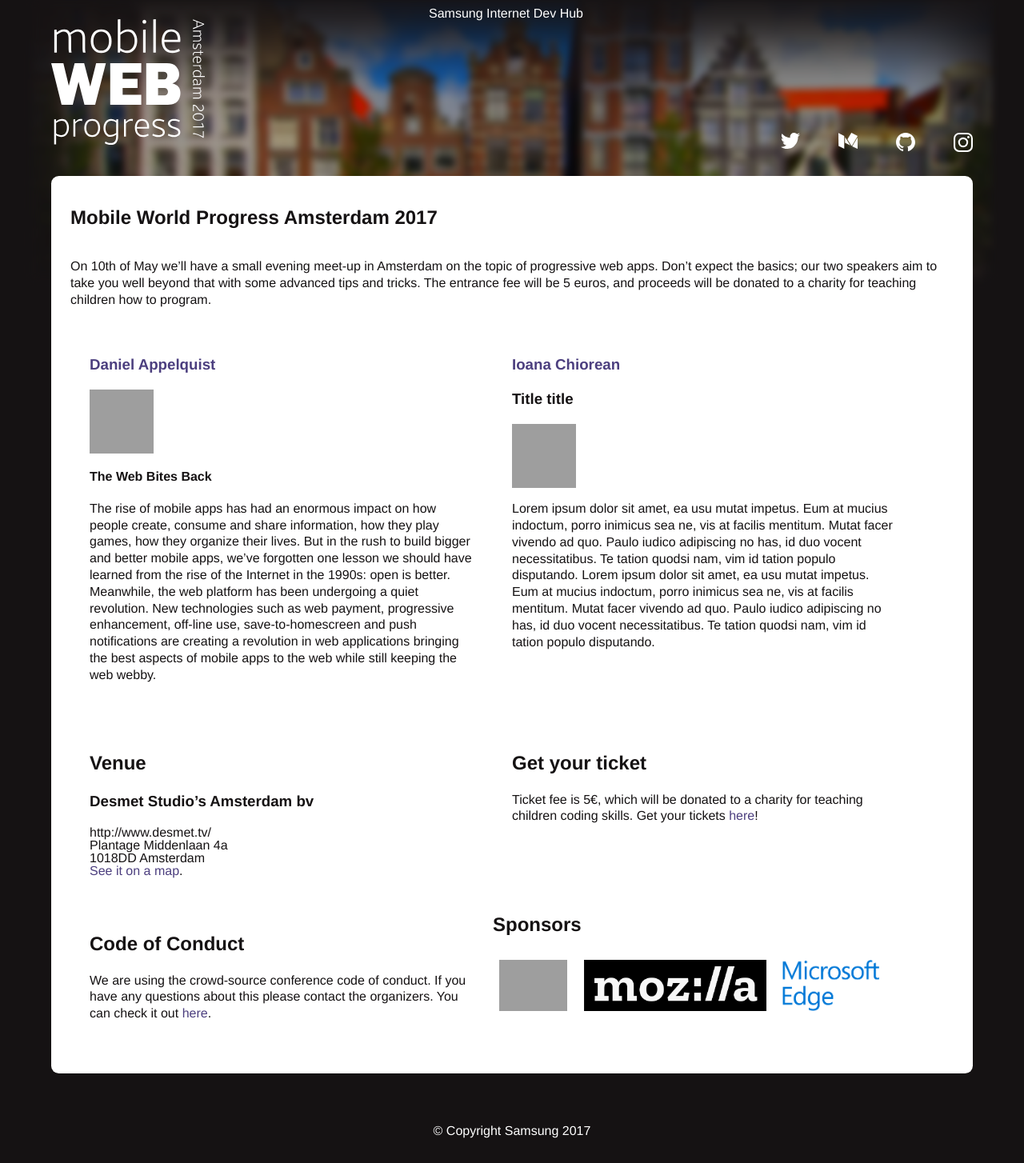
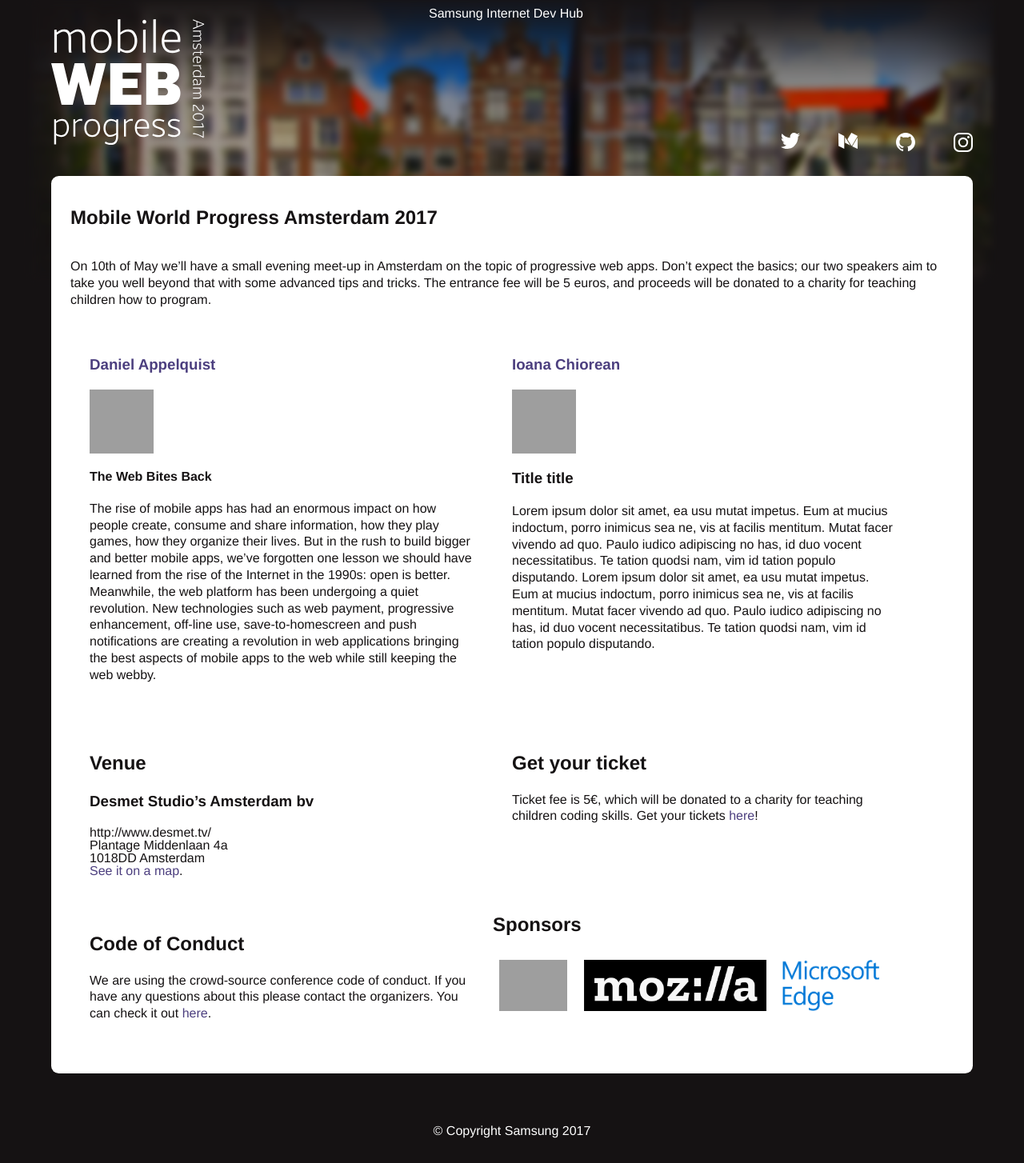
Before and after one commit to SamsungInternet/homepage-archive, a Jekyll site: the page built from events/mwp-ams.md, in a window 1280 px wide. Shown: the whole page at 80% size. Built offline with Jekyll 4.4.1, drawn with Linux system fonts in a browser that asks for light colours; grey boxes are pictures that could not be loaded.

Commit message:
event layout

```diff
--- a/events/mwp-ams.md
+++ b/events/mwp-ams.md
@@ -15,8 +15,9 @@
         <p>The rise of mobile apps has had an enormous impact on how people create, consume and share information, how they play games, how they organize their lives. But in the rush to build bigger and better mobile apps, we’ve forgotten one lesson we should have learned from the rise of the Internet in the 1990s: open is better. Meanwhile, the web platform has been undergoing a quiet revolution. New technologies such as web payment, progressive enhancement, off-line use, save-to-homescreen and push notifications are creating a revolution in web applications bringing the best aspects of mobile apps to the web while still keeping the web webby.</p>
     </div>
     <div class="event-well-item"><h3><a href="https://twitter.com/ioana_cis">Ioana Chiorean</a></h3>
+
+        <img src="https://pbs.twimg.com/profile_images/798036990461624321/DckqjgK9.jpg" class="speaker-pic">
         <h3>Title title</h3>
-        <img src="https://pbs.twimg.com/profile_images/798036990461624321/DckqjgK9.jpg" class="speaker-pic">
         <p>Lorem ipsum dolor sit amet, ea usu mutat impetus. Eum at mucius indoctum, porro inimicus sea ne, vis at facilis mentitum. Mutat facer vivendo ad quo. Paulo iudico adipiscing no has, id duo vocent necessitatibus. Te tation quodsi nam, vim id tation populo disputando. Lorem ipsum dolor sit amet, ea usu mutat impetus. Eum at mucius indoctum, porro inimicus sea ne, vis at facilis mentitum. Mutat facer vivendo ad quo. Paulo iudico adipiscing no has, id duo vocent necessitatibus. Te tation quodsi nam, vim id tation populo disputando.</p>
     </div>
     <div class="event-well-item"><h2>Venue</h2>
```
